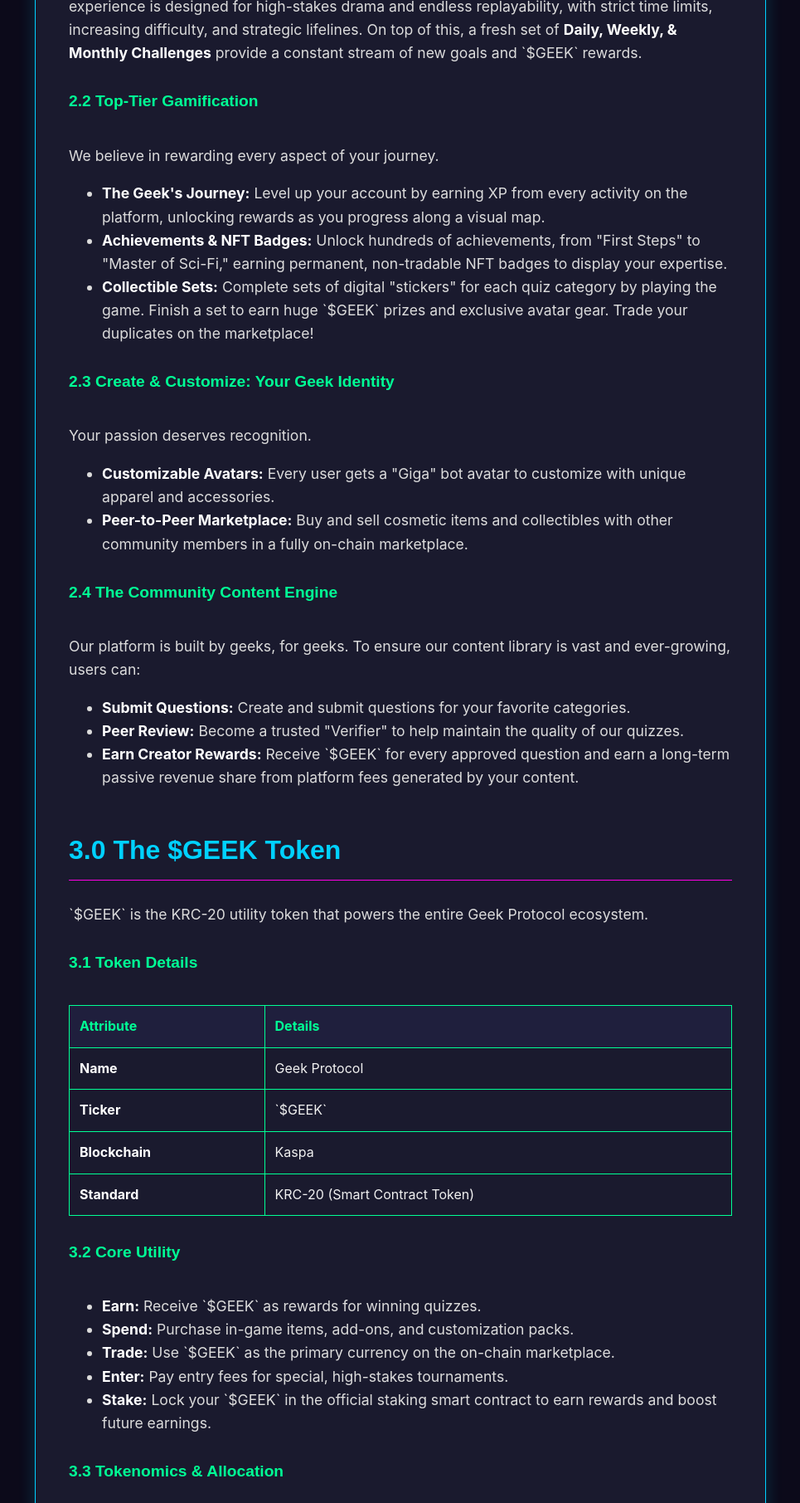
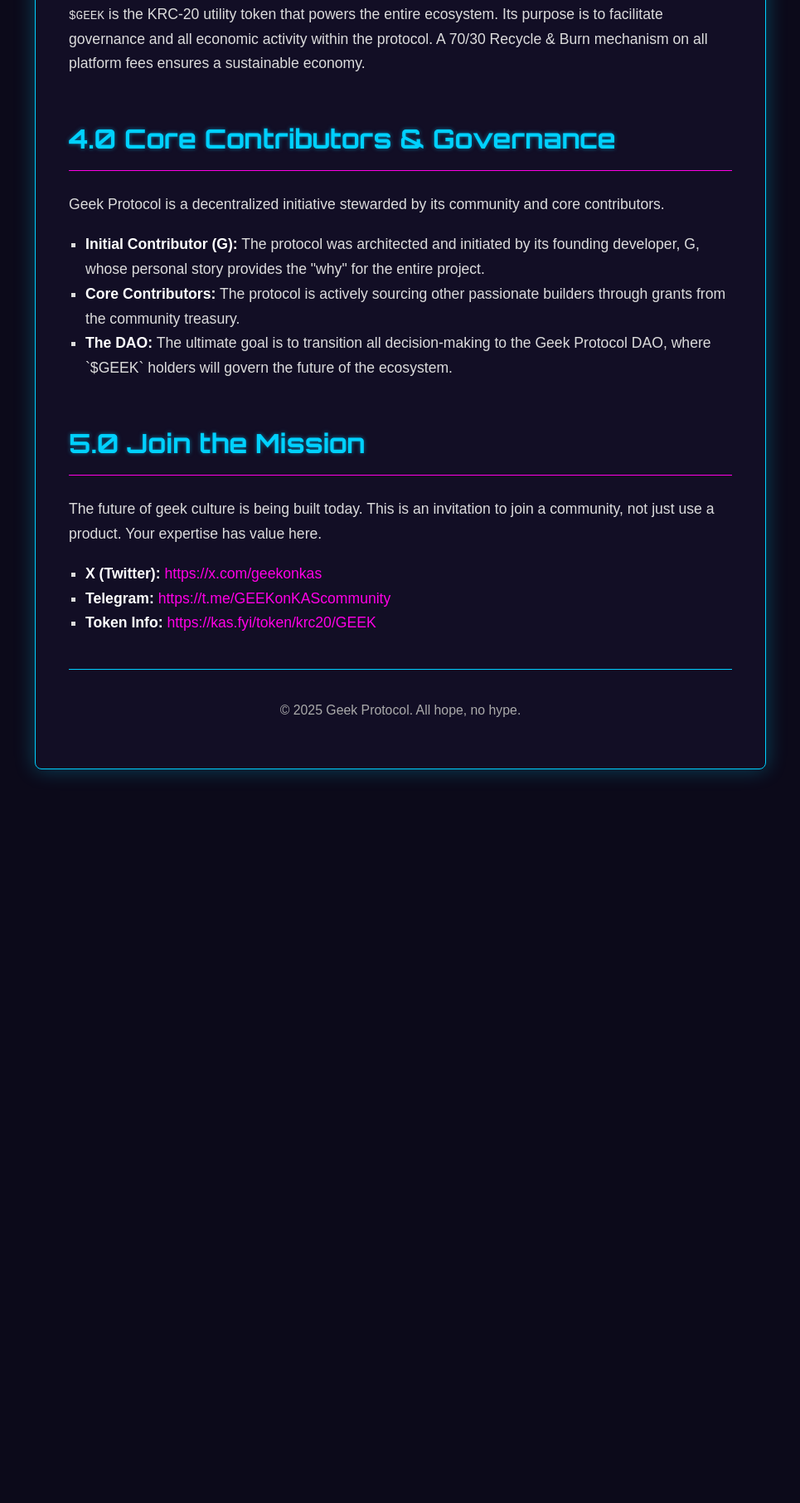
Before and after one commit to GEEKProtocol0110/GEEK, a plain HTML site: page index.html in a window 1280 px wide. Shown: the part 989-2800 px from the top of the page at 83% size, without its empty margins (157-1122 px from the left). After the commit the page ends 1976 px from the top, so only its background shows below. Drawn offline with Linux system fonts and the light colour scheme.

Commit message:
Update index.html

```diff
--- a/index.html
+++ b/index.html
@@ -4,250 +4,92 @@
     <meta charset="UTF-8">
     <meta name="viewport" content="width=device-width, initial-scale=1.0">
     <title>Geek Protocol Litepaper</title>
+    <link rel="preconnect" href="https://fonts.googleapis.com">
+    <link rel="preconnect" href="https://fonts.gstatic.com" crossorigin>
+    <link href="https://fonts.googleapis.com/css2?family=Orbitron:wght@400;700;900&family=Press+Start+2P&display=swap" rel="stylesheet">
     <style>
-        /* --- Base Styling for Screen --- */
+        :root {
+            --bg-color: #0c0a1a;
+            --container-bg: rgba(20, 16, 40, 0.85);
+            --text-color: #dcdcdc;
+            --primary-neon: #00d1ff; /* Neon Blue */
+            --secondary-neon: #ff00e5; /* Neon Pink */
+            --accent-neon: #00ff95; /* Neon Green */
+        }
         body {
-            background-color: #0c0a1a;
-            color: #f0f0f0;
-            font-family: -apple-system, BlinkMacSystemFont, "Segoe UI", Roboto, Helvetica, Arial, sans-serif, "Apple Color Emoji", "Segoe UI Emoji", "Segoe UI Symbol";
-            line-height: 1.6;
+            background-color: var(--bg-color);
+            color: var(--text-color);
+            font-family: Arial, sans-serif;
+            line-height: 1.7;
             margin: 0;
-            padding: 0;
+            padding: 20px;
         }
-
         .container {
             max-width: 800px;
             margin: 40px auto;
             padding: 40px;
-            background-color: #1a1a2e;
-            border: 1px solid #00d1ff;
-            box-shadow: 0 0 20px rgba(0, 209, 255, 0.2);
+            background-color: var(--container-bg);
+            border: 1px solid var(--primary-neon);
+            box-shadow: 0 0 25px rgba(0, 209, 255, 0.3);
             border-radius: 8px;
+            backdrop-filter: blur(10px);
         }
-
         h1, h2, h3, h4 {
-            font-family: "Orbitron", sans-serif; /* Assumes Orbitron is available, falls back to sans-serif */
-            color: #00d1ff;
-            border-bottom: 1px solid #ff00e5;
-            padding-bottom: 10px;
+            font-family: 'Orbitron', sans-serif;
+            color: var(--primary-neon);
+            text-shadow: 0 0 5px rgba(0, 209, 255, 0.5);
             margin-top: 1.5em;
         }
-
-        h1 {
-            text-align: center;
-            font-size: 2.5em;
-            border: none;
-        }
-
-        h2 {
-            font-size: 2em;
-        }
-
-        h3 {
-            font-size: 1.5em;
-            border-bottom-style: dashed;
-            border-bottom-color: #00ff95;
-        }
-
-        h4 {
-            font-size: 1.2em;
-            color: #00ff95;
-            border-bottom: none;
-        }
-
-        p, li {
-            font-size: 1.1em;
-            color: #dcdcdc;
-        }
-
-        a {
-            color: #00d1ff;
-            text-decoration: none;
-        }
-
-        a:hover {
-            text-decoration: underline;
-        }
-
-        strong {
-            color: #ffffff;
-        }
-
-        table {
-            width: 100%;
-            border-collapse: collapse;
-            margin-top: 20px;
-        }
-
-        th, td {
-            border: 1px solid #00ff95;
-            padding: 12px;
-            text-align: left;
-        }
-
-        th {
-            background-color: #1f1f3d;
-            color: #00ff95;
-        }
-
-        .footer {
-            text-align: center;
-            margin-top: 40px;
-            padding-top: 20px;
-            border-top: 1px solid #00d1ff;
-            font-size: 0.9em;
-            color: #aaa;
-        }
-
-        /* --- Print-Specific Styling --- */
+        h1 { text-align: center; font-size: 2.5em; border-bottom: 2px solid var(--secondary-neon); padding-bottom: 15px; }
+        h2 { font-size: 2em; border-bottom: 1px solid var(--secondary-neon); padding-bottom: 10px; }
+        h3 { font-size: 1.5em; color: var(--accent-neon); border-bottom: 1px dashed var(--accent-neon); }
+        p, li { font-size: 1.1em; }
+        strong { color: #fff; }
+        ul { padding-left: 20px; list-style: square; }
+        a { color: var(--secondary-neon); text-decoration: none; }
+        a:hover { text-decoration: underline; }
+        .footer { text-align: center; margin-top: 40px; padding-top: 20px; border-top: 1px solid var(--primary-neon); font-size: .9em; color: #aaa; }
         @media print {
-            body {
-                background-color: #ffffff;
-                color: #000000;
-                font-family: "Times New Roman", Times, serif;
-            }
-
-            .container {
-                margin: 0;
-                padding: 0;
-                border: none;
-                box-shadow: none;
-            }
-
-            h1, h2, h3, h4, strong, a {
-                color: #000000 !important;
-            }
-
-            p, li {
-                color: #000000 !important;
-            }
-
-            a {
-                text-decoration: underline;
-            }
-
-            table, th, td {
-                border: 1px solid #dddddd;
-            }
-
-            th {
-                background-color: #f2f2f2;
-            }
+            body { background-color: #fff; color: #000; font-family: "Times New Roman", Times, serif; }
+            .container { margin: 0; padding: 0; border: none; box-shadow: none; }
+            h1, h2, h3, h4, strong, a { color: #000 !important; text-shadow: none; }
+            p, li { color: #000 !important; }
+            a { text-decoration: underline; }
         }
     </style>
 </head>
 <body>
     <div class="container">
         <h1>The Geek Protocol Litepaper</h1>
-        <p style="text-align: center;"><em>Version 1.2 | July 4, 2025</em></p>
+        <p style="text-align: center;"><em>Version 1.3 | Sovereign Protocol Edition</em></p>
 
         <h2>1.0 The Vision: What is Geek Protocol?</h2>
-        <p>In the digital universe, knowledge is power. Geek Protocol is a decentralized Web3 ecosystem built on the high-speed Kaspa network, designed for a single purpose: to create a home where geeks can learn, compete, and monetize their expertise in a self-sustaining, community-driven economy.</p>
-        <p>More than just a quiz, Geek Protocol is a fully gamified world. Progress on your "Geek's Journey," complete daily challenges, unlock achievements, and fill your collectible sticker albums. This is a living ecosystem designed for long-term engagement, hosted by our unique AI, A.C.E.</p>
-        <p>Welcome to the future of fandom.</p>
+        <p>In the digital universe, knowledge is power. Geek Protocol is a <strong>decentralized, sovereign ecosystem</strong> built on the high-speed Kaspa network. Our mission is to build a platform owned and operated by its community, where geeks can learn, compete, and monetize their expertise.</p>
 
         <h2>2.0 The Ecosystem</h2>
-        <p>The Geek Protocol is a multi-layered, interactive world designed for play.</p>
-
-        <h4>2.1 The Geek Gauntlet & Daily Challenges</h4>
-        <p>The heart of our platform is the "Geek Gauntlet," a 100-question trivia challenge. The experience is designed for high-stakes drama and endless replayability, with strict time limits, increasing difficulty, and strategic lifelines. On top of this, a fresh set of <strong>Daily, Weekly, & Monthly Challenges</strong> provide a constant stream of new goals and `$GEEK` rewards.</p>
-
-        <h4>2.2 Top-Tier Gamification</h4>
-        <p>We believe in rewarding every aspect of your journey.</p>
         <ul>
-            <li><strong>The Geek's Journey:</strong> Level up your account by earning XP from every activity on the platform, unlocking rewards as you progress along a visual map.</li>
-            <li><strong>Achievements & NFT Badges:</strong> Unlock hundreds of achievements, from "First Steps" to "Master of Sci-Fi," earning permanent, non-tradable NFT badges to display your expertise.</li>
-            <li><strong>Collectible Sets:</strong> Complete sets of digital "stickers" for each quiz category by playing the game. Finish a set to earn huge `$GEEK` prizes and exclusive avatar gear. Trade your duplicates on the marketplace!</li>
-        </ul>
-
-        <h4>2.3 Create & Customize: Your Geek Identity</h4>
-        <p>Your passion deserves recognition.</p>
-        <ul>
-            <li><strong>Customizable Avatars:</strong> Every user gets a "Giga" bot avatar to customize with unique apparel and accessories.</li>
-            <li><strong>Peer-to-Peer Marketplace:</strong> Buy and sell cosmetic items and collectibles with other community members in a fully on-chain marketplace.</li>
-        </ul>
-
-        <h4>2.4 The Community Content Engine</h4>
-        <p>Our platform is built by geeks, for geeks. To ensure our content library is vast and ever-growing, users can:</p>
-        <ul>
-            <li><strong>Submit Questions:</strong> Create and submit questions for your favorite categories.</li>
-            <li><strong>Peer Review:</strong> Become a trusted "Verifier" to help maintain the quality of our quizzes.</li>
-            <li><strong>Earn Creator Rewards:</strong> Receive `$GEEK` for every approved question and earn a long-term passive revenue share from platform fees generated by your content.</li>
+            <li><strong>The Geek Gauntlet & Challenges:</strong> The high-stakes trivia core of the platform, supplemented with daily, weekly, and monthly challenges to reward consistent engagement.</li>
+            <li><strong>Top-Tier Gamification:</strong> A deep "meta-game" with XP, levels, NFT achievements, and tradable collectible sets to drive long-term retention.</li>
+            <li><strong>Community Content Engine:</strong> The protocol is powered by its users, who can submit, peer-review, and earn passive income from their own high-quality quiz questions.</li>
         </ul>
 
         <h2>3.0 The $GEEK Token</h2>
-        <p>`$GEEK` is the KRC-20 utility token that powers the entire Geek Protocol ecosystem.</p>
+        <p><code>$GEEK</code> is the KRC-20 utility token that powers the entire ecosystem. Its purpose is to facilitate governance and all economic activity within the protocol. A 70/30 Recycle & Burn mechanism on all platform fees ensures a sustainable economy.</p>
 
-        <h4>3.1 Token Details</h4>
-        <table>
-            <thead>
-                <tr><th>Attribute</th><th>Details</th></tr>
-            </thead>
-            <tbody>
-                <tr><td><strong>Name</strong></td><td>Geek Protocol</td></tr>
-                <tr><td><strong>Ticker</strong></td><td>`$GEEK`</td></tr>
-                <tr><td><strong>Blockchain</strong></td><td>Kaspa</td></tr>
-                <tr><td><strong>Standard</strong></td><td>KRC-20 (Smart Contract Token)</td></tr>
-            </tbody>
-        </table>
-
-        <h4>3.2 Core Utility</h4>
+        <h2>4.0 Core Contributors & Governance</h2>
+        <p>Geek Protocol is a decentralized initiative stewarded by its community and core contributors.</p>
         <ul>
-            <li><strong>Earn:</strong> Receive `$GEEK` as rewards for winning quizzes.</li>
-            <li><strong>Spend:</strong> Purchase in-game items, add-ons, and customization packs.</li>
-            <li><strong>Trade:</strong> Use `$GEEK` as the primary currency on the on-chain marketplace.</li>
-            <li><strong>Enter:</strong> Pay entry fees for special, high-stakes tournaments.</li>
-            <li><strong>Stake:</strong> Lock your `$GEEK` in the official staking smart contract to earn rewards and boost future earnings.</li>
+            <li><strong>Initial Contributor (G):</strong> The protocol was architected and initiated by its founding developer, G, whose personal story provides the "why" for the entire project.</li>
+            <li><strong>Core Contributors:</strong> The protocol is actively sourcing other passionate builders through grants from the community treasury.</li>
+            <li><strong>The DAO:</strong> The ultimate goal is to transition all decision-making to the Geek Protocol DAO, where `$GEEK` holders will govern the future of the ecosystem.</li>
         </ul>
 
-        <h4>3.3 Tokenomics & Allocation</h4>
-        <p><strong>Total Supply:</strong> 144,000,000,000 GEEK</p>
-        <table>
-            <thead>
-                <tr><th>Category</th><th>Allocation</th></tr>
-            </thead>
-            <tbody>
-                <tr><td>Quiz2Earn Rewards</td><td>30%</td></tr>
-                <tr><td>Staking Rewards</td><td>20%</td></tr>
-                <tr><td>Liquidity Fund</td><td>20%</td></tr>
-                <tr><td>Team & Advisors (Vested)</td><td>15%</td></tr>
-                <tr><td>Marketing & Ecosystem</td><td>15%</td></tr>
-            </tbody>
-        </table>
-
-        <h4>3.4 Economic Engine: Recycle & Burn</h4>
-        <p>To ensure a sustainable economy, all platform fees paid in `$GEEK` are processed on-chain: <strong>70% is recycled</strong> back to the player rewards pool, and <strong>30% is permanently burned</strong>, reducing the total supply over time.</p>
-
-        <h2>4.0 Our Characters: A.C.E. & Giga</h2>
-        <p>The Geek Protocol is hosted by two unique personalities who create an immersive experience.</p>
-        <ul>
-            <li><strong>A.C.E. (Automated Cerebral Emulator):</strong> The "brains" of the operation. A.C.E. is the sharp, analytical AI who hosts the quizzes, curates content, and provides data-driven insights with a dry wit.</li>
-            <li><strong>Giga:</strong> The "face" of the brand. Giga is the friendly and fun robot mascot who welcomes new users, represents the community on social media, and serves as the base model for your customizable avatar.</li>
-        </ul>
-
-        <h2>5.0 Roadmap</h2>
-        <ul>
-            <li><strong>Q3 2025: Foundation & Community Launch</strong>
-                <ul><li>Token Generation Event (TGE) for `$GEEK`.</li><li>Launch of the official website, social channels, and community Discord.</li><li>Publication of the final Litepaper.</li></ul>
-            </li>
-            <li><strong>Q4 2025: MVP Launch</strong>
-                <ul><li>Launch of the web-based Quiz2Earn platform (The Geek Gauntlet).</li><li>Integration of wallet login and `$GEEK` earning features via smart contract.</li></ul>
-            </li>
-            <li><strong>Q1 2026: Feature Expansion</strong>
-                <ul><li>Launch of the in-game store and user customization features.</li><li>Launch of the on-chain peer-to-peer Marketplace (Beta).</li><li>Launch of dedicated iOS and Android mobile apps.</li></ul>
-            </li>
-            <li><strong>Q2 2026: Decentralization</strong>
-                <ul><li>Launch of the Community Content Engine and Creator Rewards program.</li><li>Implementation of the first on-chain governance proposals via the Geek Protocol DAO.</li></ul>
-            </li>
-        </ul>
-
-        <h2>6.0 Join the Protocol</h2>
-        <p>The future of geek culture is being built today. Connect with us, share your expertise, and prepare to prove your knowledge.</p>
+        <h2>5.0 Join the Mission</h2>
+        <p>The future of geek culture is being built today. This is an invitation to join a community, not just use a product. Your expertise has value here.</p>
         <ul>
             <li><strong>X (Twitter):</strong> <a href="https://x.com/geekonkas">https://x.com/geekonkas</a></li>
             <li><strong>Telegram:</strong> <a href="https://t.me/GEEKonKAScommunity">https://t.me/GEEKonKAScommunity</a></li>
             <li><strong>Token Info:</strong> <a href="https://kas.fyi/token/krc20/GEEK">https://kas.fyi/token/krc20/GEEK</a></li>
-            <li><strong>Marketplace:</strong> <a href="https://kaspa.com/tokens/marketplace/token/GEEK">https://kaspa.com/tokens/marketplace/token/GEEK</a></li>
         </ul>
 
         <div class="footer">
```
